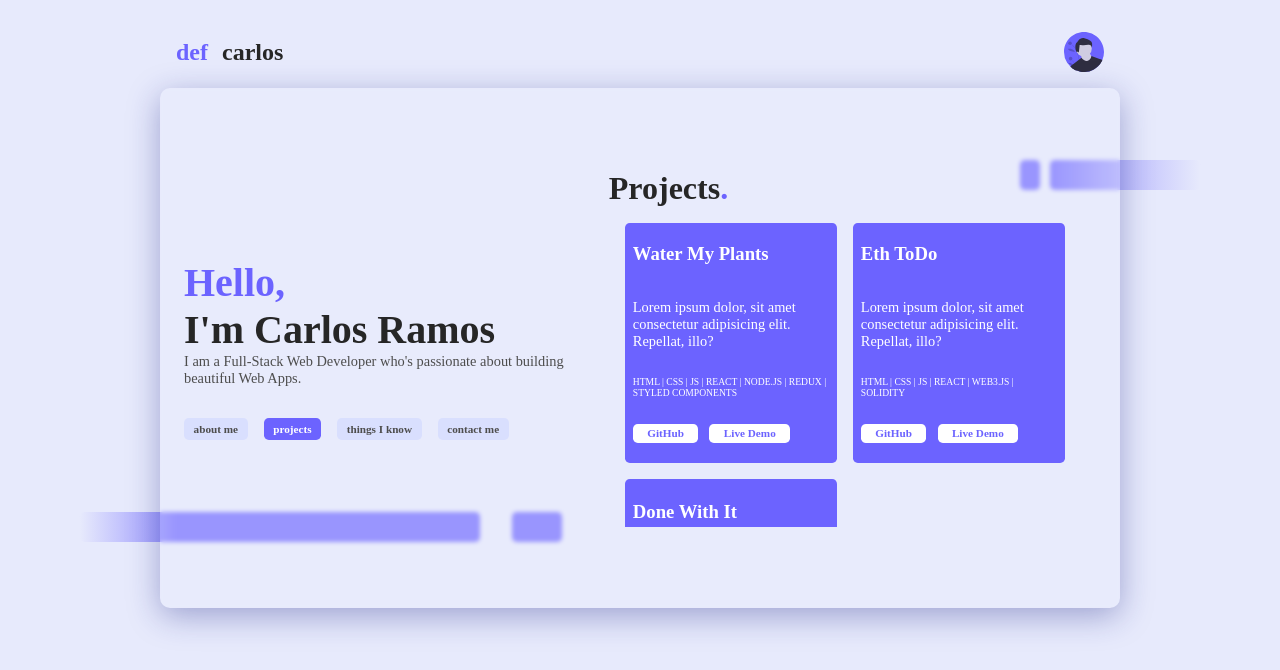
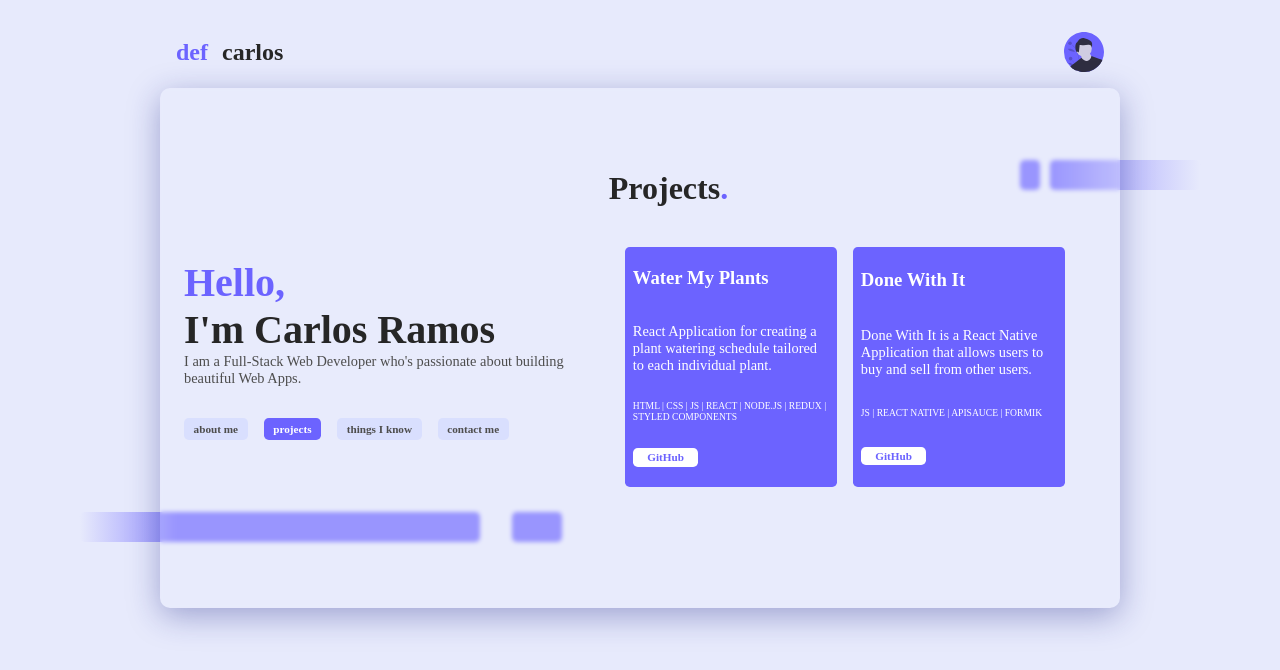
Before and after one commit to rmscrlos/portfolio, a React (Create React App) app: page /projects in a window 1280 px wide. Shown: the top 670 px of the page. Built offline with nearby package versions, Linux system fonts and the light colour scheme.

Commit message:
edit projectsData; added target to a tags in ProjectCard and Contact component.

```diff
--- a/public/index.html
+++ b/public/index.html
@@ -5,7 +5,10 @@
     <link rel="icon" href="%PUBLIC_URL%/favicon.ico" />
     <meta name="viewport" content="width=device-width, initial-scale=1" />
     <meta name="theme-color" content="#000000" />
-		<meta name="description" content="Web site created using create-react-app" />
+    <meta
+      name="description"
+      content="Web site created using create-react-app"
+    />
 
     <link rel="apple-touch-icon" href="%PUBLIC_URL%/logo192.png" />
     <!--
@@ -22,8 +25,11 @@
       work correctly both with client-side routing and a non-root public URL.
       Learn how to configure a non-root public URL by running `npm run build`.
     -->
-		<script src="https://kit.fontawesome.com/4ce904a7cc.js" crossorigin="anonymous"></script>
-		<title>Welcome!</title>
+    <script
+      src="https://kit.fontawesome.com/4ce904a7cc.js"
+      crossorigin="anonymous"
+    ></script>
+    <title>Portfolio</title>
   </head>
   <body>
     <div id="root"></div>
@@ -36,5 +42,6 @@
 
       To begin the development, run `npm start` or `yarn start`.
       To create a production bundle, use `npm run build` or `yarn build`.
-    --></body>
+    -->
+  </body>
 </html>
--- a/src/components/Contact.js
+++ b/src/components/Contact.js
@@ -18,17 +18,26 @@ function Contact() {
         Contact <span>Me.</span>
       </h1>
       <div className="contact__links">
-        <a href="mailto:rmscrlos@gmail.com" className="conctact__icons">
+        <a
+          href="mailto:rmscrlos@gmail.com"
+          className="conctact__icons"
+          target="_blank"
+        >
           <EmailIcon fontSize="large" />
         </a>
         <a
           href="https://www.linkedin.com/in/rmscrlos/"
           className="conctact__icons"
+          target="_blank"
         >
           <LinkedInIcon fontSize="large" />
         </a>
 
-        <a href="https://github.com/rmscrlos" className="conctact__icons">
+        <a
+          href="https://github.com/rmscrlos"
+          className="conctact__icons"
+          target="_blank"
+        >
           <GitHubIcon fontSize="large" />
         </a>
       </div>
--- a/src/components/ProjectCard.js
+++ b/src/components/ProjectCard.js
@@ -9,8 +9,14 @@ function ProjectCard({ project }) {
       <p className="project__des">{project.description}</p>
       <p className="project__stack">{project.stack}</p>
       <div className="project__card__links">
-        <a href={project.github}>GitHub</a>
-        <a href={project.demo}>Live Demo</a>
+        <a href={project.github} target="_blank">
+          GitHub
+        </a>
+        {project.demo !== '' ? (
+          <a href={project.demo} target="_blank">
+            Live Demo
+          </a>
+        ) : null}
       </div>
     </div>
   );
--- a/src/components/ProjectList.js
+++ b/src/components/ProjectList.js
@@ -5,26 +5,26 @@ const projectsData = [
   {
     title: 'Water My Plants',
     description:
-      'Lorem ipsum dolor, sit amet consectetur adipisicing elit. Repellat, illo?',
+      'React Application for creating a plant watering schedule tailored to each individual plant.',
     stack: 'HTML | CSS | JS | REACT | NODE.JS | REDUX | STYLED COMPONENTS',
-    demo: '#',
+    demo: '',
     github: '#',
   },
-  {
-    title: 'Eth ToDo',
-    description:
-      'Lorem ipsum dolor, sit amet consectetur adipisicing elit. Repellat, illo?',
-    stack: 'HTML | CSS | JS | REACT | WEB3.JS | SOLIDITY ',
-    demo: '#',
-    github: '#',
-  },
+  // {
+  //   title: 'Eth ToDo',
+  //   description:
+  //     'Lorem ipsum dolor, sit amet consectetur adipisicing elit. Repellat, illo?',
+  //   stack: 'HTML | CSS | JS | REACT | WEB3.JS | SOLIDITY ',
+  //   demo: '#',
+  //   github: '#',
+  // },
   {
     title: 'Done With It',
     description:
-      'Lorem ipsum dolor, sit amet consectetur adipisicing elit. Repellat, illo?',
-    stack: 'JS | REACT NATIVE | REACT ',
-    demo: '#',
-    github: '#',
+      'Done With It is a React Native Application that allows users to buy and sell from other users.',
+    stack: 'JS | REACT NATIVE | APISAUCE | FORMIK ',
+    demo: '',
+    github: 'https://github.com/rmscrlos/DoneWithIt',
   },
 ];
 
```
Lines whose indentation alone changed are shown as unchanged.
